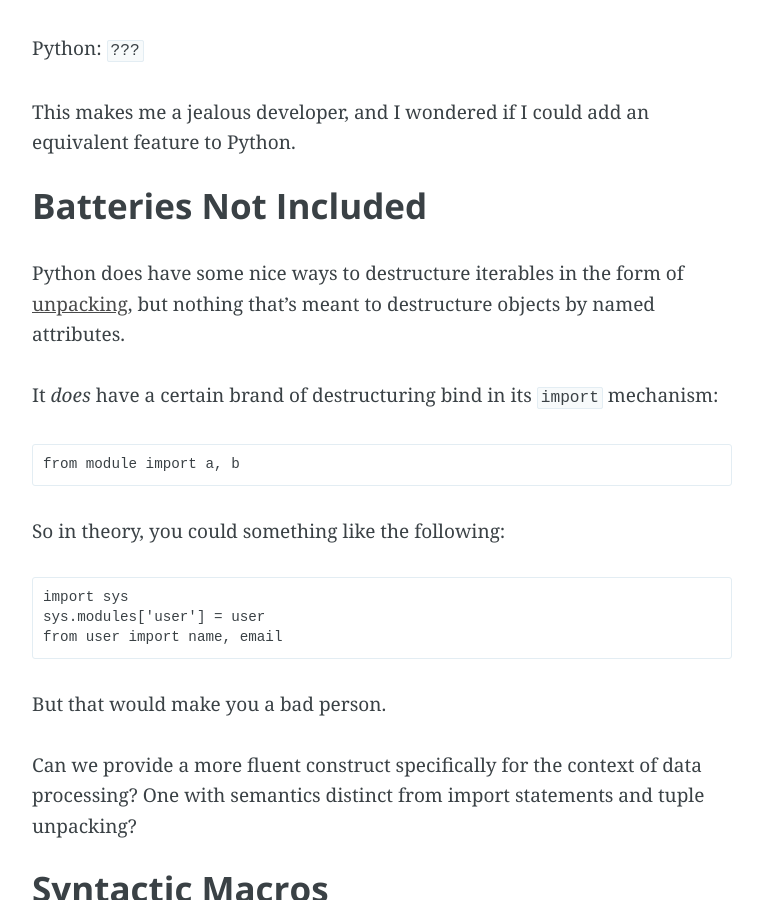
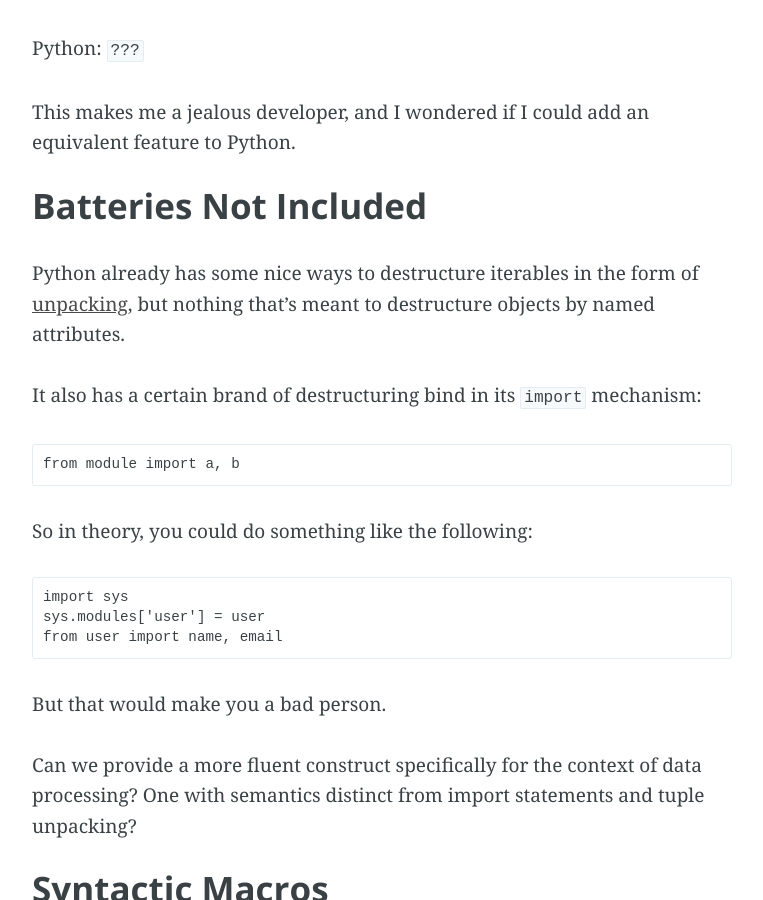
Before and after one commit to nosamanuel/nosamanuel.github.io, a Jekyll site: the page built from _posts/2014-02-08-destructuring-bind-in-python.markdown, in a window 1280 px wide and 900 px high, scrolled down 477 px. Shown: the whole window, without its empty margins (258-1021 px from the left). Built offline with Jekyll 4.4.1, drawn with Linux system fonts in a browser that asks for light colours; Markdown is read by kramdown in place of the engine named in the settings.

Commit message:
Fix some awkward language

```diff
--- a/_posts/2014-02-08-destructuring-bind-in-python.markdown
+++ b/_posts/2014-02-08-destructuring-bind-in-python.markdown
@@ -19,13 +19,13 @@ This makes me a jealous developer, and I wondered if I could add an equivalent f
 
 ### Batteries Not Included
 
-Python does have some nice ways to destructure iterables in the form of [unpacking](http://robert-lujo.com/post/40871820711/python-destructuring), but nothing that's meant to destructure objects by named attributes.
+Python already has some nice ways to destructure iterables in the form of [unpacking](http://robert-lujo.com/post/40871820711/python-destructuring), but nothing that's meant to destructure objects by named attributes.
 
-It *does* have a certain brand of destructuring bind in its `import` mechanism:
+It also has a certain brand of destructuring bind in its `import` mechanism:
 
     from module import a, b
 
-So in theory, you could something like the following:
+So in theory, you could do something like the following:
 
     import sys
     sys.modules['user'] = user
```
